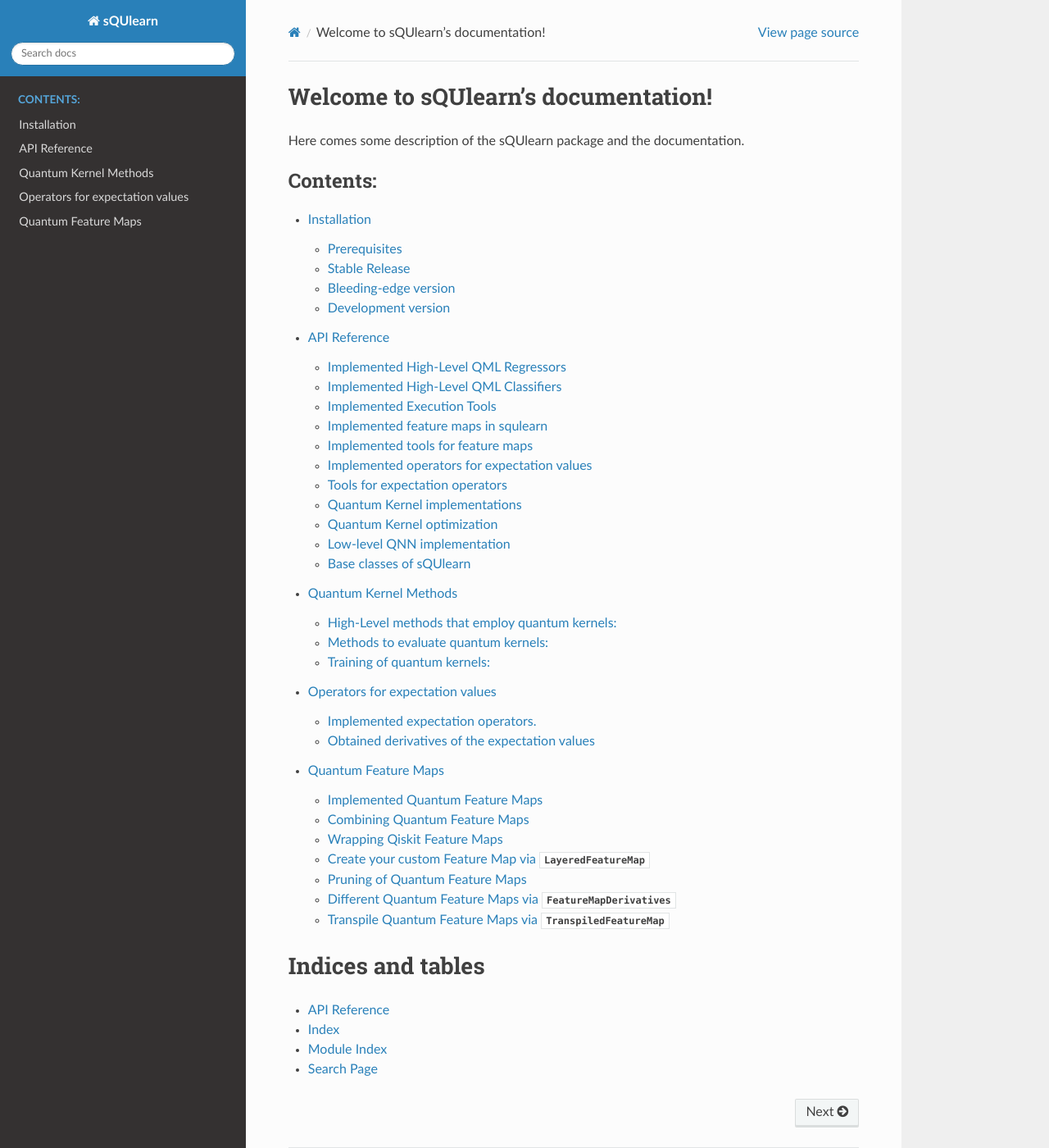
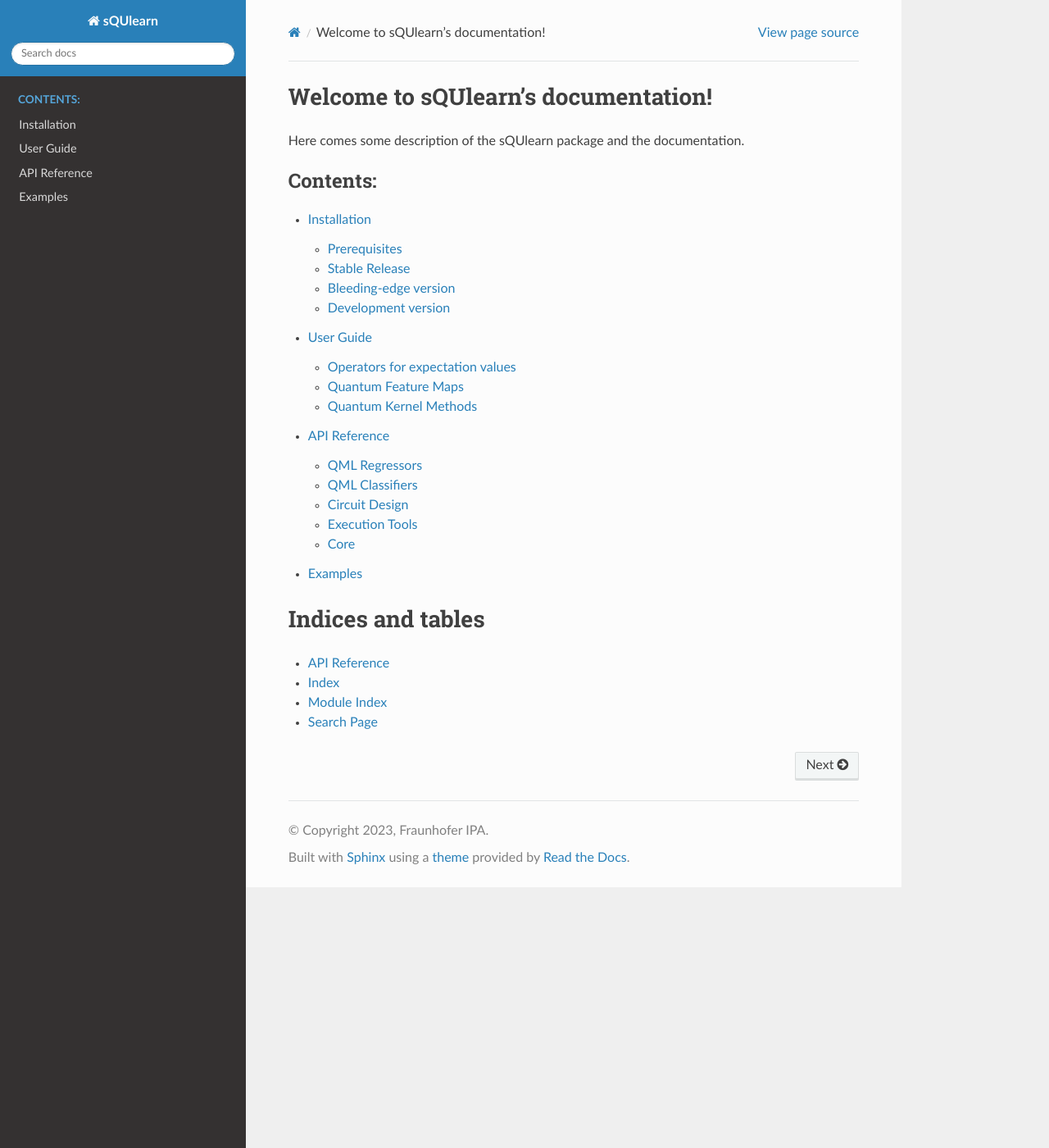
Before and after one commit to sQUlearn/squlearn, a Sphinx documentation site: the page built from docs/index.rst, in a window 1280 px wide and 1400 px high. Shown: the whole window at 82% size. Built offline with Sphinx 7.4.7 and the Read the Docs theme 2.0.0, drawn with Linux system fonts in a browser that asks for light colours.

Commit message:
Restructure docs (#77)
* Fix notebook output of pipeline_example

* Fix location of pipeline_example

* Fix pipeline_example in new location

* Restructure api_references and user_guide

* Restructure api_references and user_guide

* Add examples folder to docs

---------

Co-authored-by: mcr <marco.roth@ipa.fraunhofer.de>

```diff
--- /dev/null
+++ b/docs/examples/examples_index.rst
@@ -0,0 +1,4 @@
+.. _examples:
+
+Examples
+============
--- a/docs/index.rst
+++ b/docs/index.rst
@@ -12,11 +12,10 @@
    :maxdepth: 2
    :caption: Contents:
 
-   tutorials/install
+   install/install
+   user_guide/user_guide_index
    modules/classes
-   tutorials/kernel_methods
-   tutorials/operators
-   tutorials/feature_maps
+   examples/examples_index
 
 Indices and tables
 ==================
--- a/docs/modules/classes.rst
+++ b/docs/modules/classes.rst
@@ -6,7 +6,7 @@
 
 
 
-Implemented High-Level QML Regressors
+QML Regressors
 =====================================
 
 .. currentmodule:: squlearn
@@ -22,7 +22,7 @@
    qnn.QNNRegressor
 
 
-Implemented High-Level QML Classifiers
+QML Classifiers
 ======================================
 
 .. currentmodule:: squlearn
@@ -37,21 +37,11 @@
    qnn.QNNClassifier
 
 
-Implemented Execution Tools
-===========================
+Circuit Design
+====================================
 
-.. currentmodule:: squlearn
-
-.. autosummary::
-   :nosignatures:
-   :toctree: generated/
-   :template: class.rst
-
-   Executor
-
-
-Implemented feature maps in squlearn
-====================================
+Feature Maps
+------------------------------------
 
 .. automodule:: squlearn.feature_map
     :no-members:
@@ -75,8 +65,8 @@
    feature_map.QiskitZFeatureMap
    feature_map.QiskitFeatureMap
 
-Implemented tools for feature maps
-==================================
+Feature Map Tools
+------------------------------------
 
 .. currentmodule:: squlearn
 
@@ -100,8 +90,8 @@
    feature_map.pruning_from_QFI
 
 
-Implemented operators for expectation values
-============================================
+Operators
+------------------------------------
 
 .. automodule:: squlearn.expectation_operator
     :no-members:
@@ -121,8 +111,8 @@
    expectation_operator.IsingHamiltonian
    expectation_operator.CustomExpectationOperator
 
-Tools for expectation operators
-================================
+Operator Tools
+------------------------------------
 
 .. currentmodule:: squlearn
 
@@ -134,8 +124,25 @@
    expectation_operator.ExpectationOperatorBase
    expectation_operator.ExpectationOperatorDerivatives
 
-Quantum Kernel implementations
+
+Execution Tools
+===========================
+
+.. currentmodule:: squlearn
+
+.. autosummary::
+   :nosignatures:
+   :toctree: generated/
+   :template: class.rst
+
+   Executor
+
+
+Core
 ==============================
+
+Quantum Kernel Core
+------------------------------------
 
 .. automodule:: squlearn.kernel.matrix
     :no-members:
@@ -150,9 +157,6 @@
 
    kernel.matrix.FidelityKernel
    kernel.matrix.ProjectedQuantumKernel
-
-Quantum Kernel optimization
-===========================
 
 .. automodule:: squlearn.kernel.optimization
     :no-members:
@@ -169,9 +173,8 @@
    kernel.optimization.negative_log_likelihood.NLL
    kernel.optimization.target_alignment.TargetAlignment
 
-
-Low-level QNN implementation
-============================
+QNN Core
+------------------------------------
 
 .. automodule:: squlearn.qnn
     :no-members:
@@ -191,8 +194,8 @@
    qnn.loss.ParameterRegularizationLoss
 
 
-Base classes of sQUlearn
-========================
+Base Classes
+------------------------------------
 
 .. currentmodule:: squlearn
 
--- /dev/null
+++ b/docs/user_guide/user_guide_index.rst
@@ -0,0 +1,11 @@
+.. _user_guide:
+
+User Guide
+============
+
+.. toctree::
+   :maxdepth: 2
+
+   operators
+   feature_maps
+   kernel_methods
```
Also changed, not shown: docs/install/install.rst (renamed from docs/tutorials/install.rst), docs/user_guide/feature_maps.rst (renamed from docs/tutorials/feature_maps.rst), docs/user_guide/kernel_methods.rst (renamed from docs/tutorials/kernel_methods.rst), docs/user_guide/operators.rst (renamed from docs/tutorials/operators.rst).
